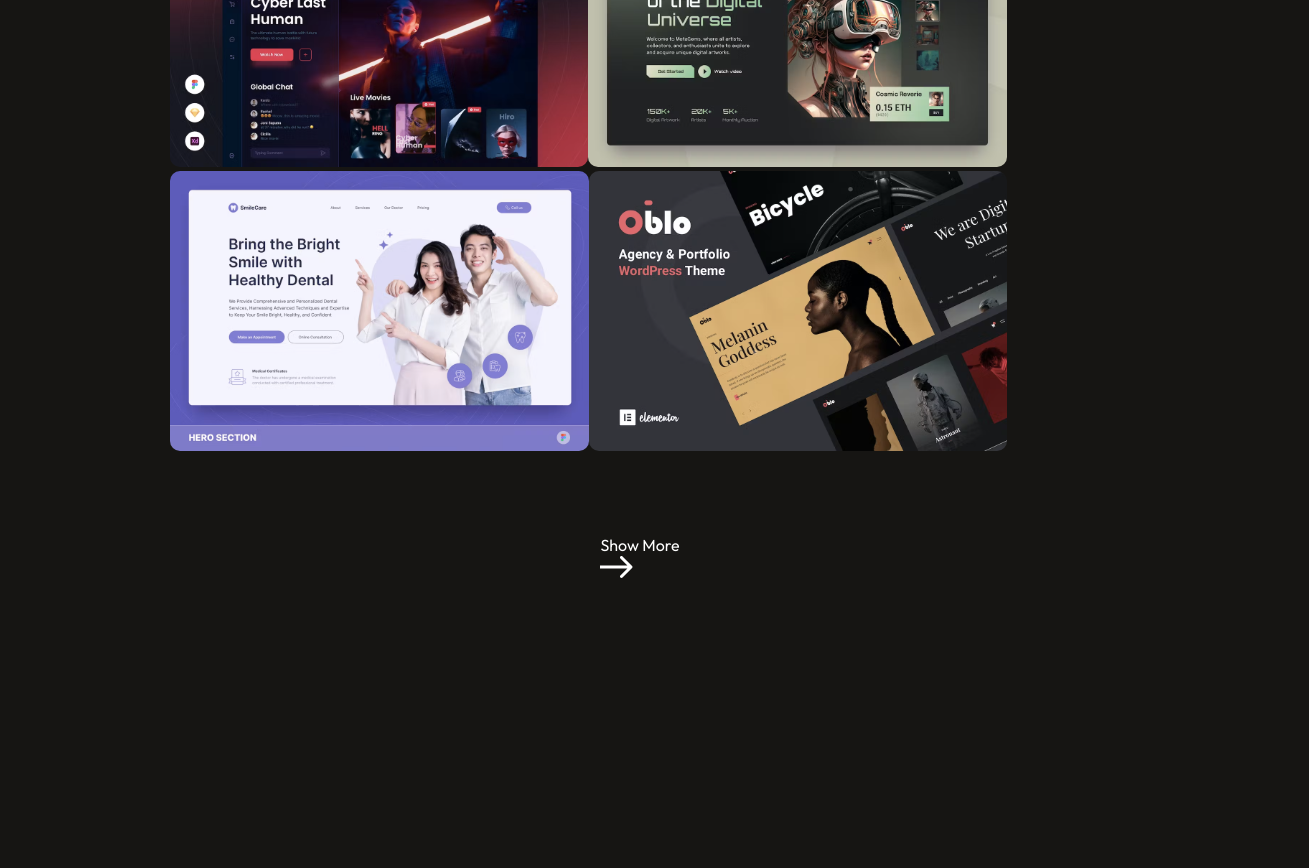
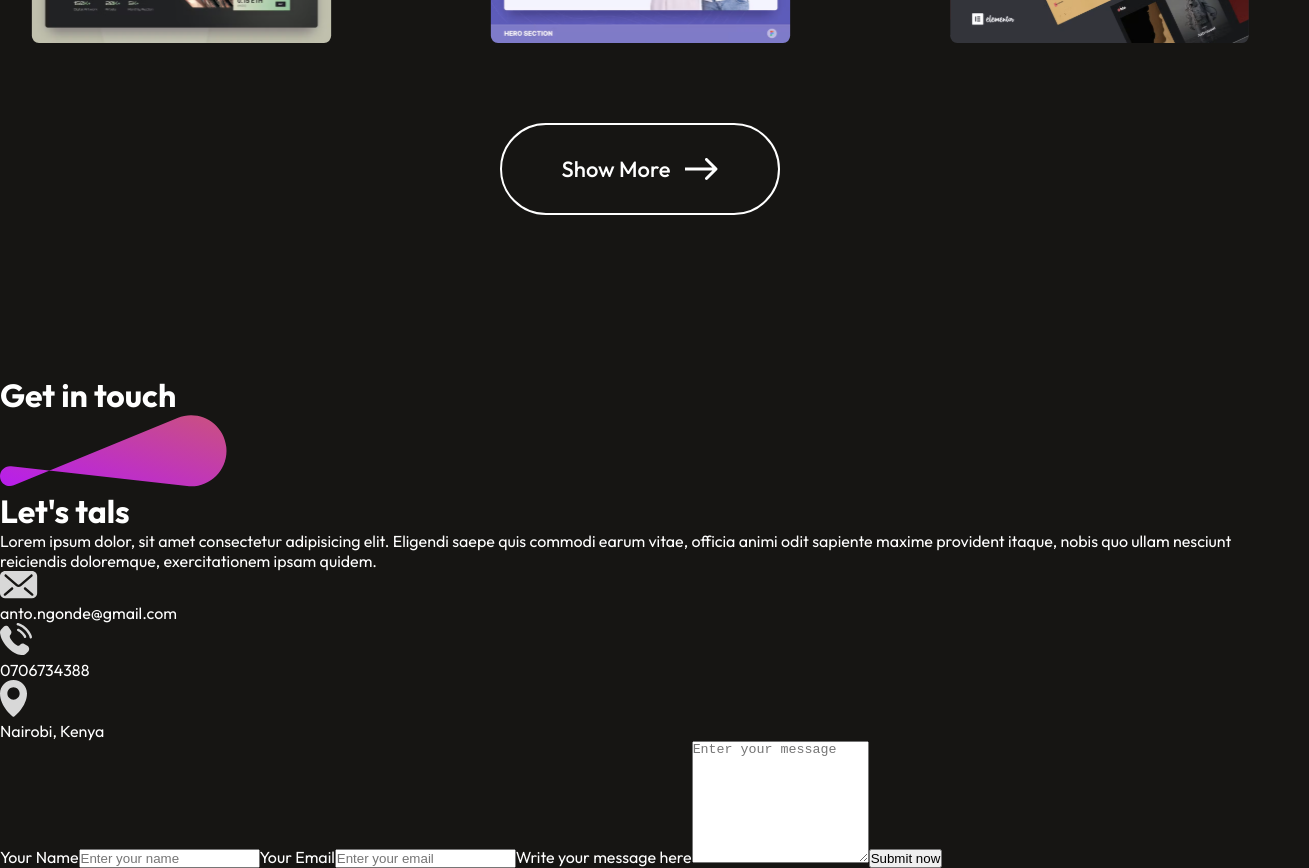
Before and after one commit to Anthony-Ngonde/my_portfolio, a React (Vite) app: page / in a window 1280 px wide. Shown: the part 4740-5608 px from the top of the page, 1309 px wide, since content can reach past the window. Before the commit the page ends 5323 px from the top, so only its background shows below. Built offline with nearby package versions, Linux system fonts and the light colour scheme.

Commit message:
Doing contact component

```diff
--- a/src/App.jsx
+++ b/src/App.jsx
@@ -4,6 +4,7 @@ import Hero from './components//Hero/Hero'
 import About from './components/About/About'
 import Services from './components/Services/Services'
 import MyWork from './components/MyWork/MyWork'
+import Contact from './components/Contact/Contact'
 
 const App = () => {
   return (
@@ -13,6 +14,7 @@ const App = () => {
       <About />
       <Services />
       <MyWork />
+      <Contact />
     </div>
   )
 }
--- /dev/null
+++ b/src/components/Contact/Contact.jsx
@@ -0,0 +1,49 @@
+import React from 'react'
+import './Contact.css'
+import theme_pattern from '../../assets/theme_pattern.svg'
+import mail_icon from '../../assets/mail_icon.svg'
+import location_icon from '../../assets/location_icon.svg'
+import call_icon from '../../assets/call_icon.svg'
+
+
+
+const Contact = () => {
+  return (
+    <div className='contact'>
+        <div className="contact-title">
+            <h1>Get in touch</h1>
+            <img src={theme_pattern} alt="" />
+        </div>
+        <div className="contact-section">
+            <div className="contact-left">
+                <h1>Let's tals</h1>
+                <p>Lorem ipsum dolor, sit amet consectetur adipisicing elit. Eligendi saepe quis commodi earum vitae, officia animi odit sapiente maxime provident itaque, nobis quo ullam nesciunt reiciendis doloremque, exercitationem ipsam quidem.</p>
+                <div className="contact-details">
+                    <div className="contact-detail">
+                        <img src={mail_icon} alt="" /> <p>anto.ngonde@gmail.com</p>
+                    </div>
+
+                    <div className="contact-detail">
+                        <img src={call_icon} alt="" /> <p>0706734388</p>
+                    </div>
+
+                    <div className="contact-detail">
+                        <img src={location_icon} alt="" /> <p>Nairobi, Kenya</p>
+                    </div>
+                </div>
+            </div>
+            <form className="contact-right">
+                <label htmlFor="">Your Name</label>
+                <input type="text" placeholder='Enter your name' name='name' />
+                <label htmlFor="">Your Email</label>
+                <input type="email" placeholder='Enter your email' name='email' />
+                <label htmlFor="">Write your message here</label>
+                <textarea name="message" rows="8" placeholder='Enter your message'></textarea>
+                <button type='submit' className='contact-submit'>Submit now</button>
+            </form>
+        </div>
+    </div>
+  )
+}
+
+export default Contact
--- a/src/components/MyWork/MyWork.css
+++ b/src/components/MyWork/MyWork.css
@@ -23,3 +23,43 @@
     right: 0;
     z-index: -1;
 }
+
+.mywork-container{
+    display: grid;
+    grid-template-columns: 1fr 1fr 1fr;
+    gap: 40px;
+}
+
+.mywork-container img{
+    box-sizing: border-box;
+    width: 419px;
+    height: 200px;
+    transition: 0.3s;
+    cursor: pointer;
+}
+
+.mywork-container img:hover{
+    transform: scale(1.10);
+    border: 4px solid #ff00ff;
+    border-radius: 10px;
+    transition: 0.3s;
+}
+
+.mywork-showmore{
+    display: flex;
+    gap: 15px;
+    border-radius: 50px;
+    border: 2px solid white;
+    padding: 30px 60px;
+    font-size: 22px;
+    font-weight: 500;
+    margin-bottom: 80px;
+    transition: 0.6s;
+    cursor: pointer;
+}
+
+.mywork-showmore:hover{
+    gap: 30px;
+    transition: 0.6s;
+
+}
```
Also changed, not shown: src/components/Contact/Contact.css (added).
